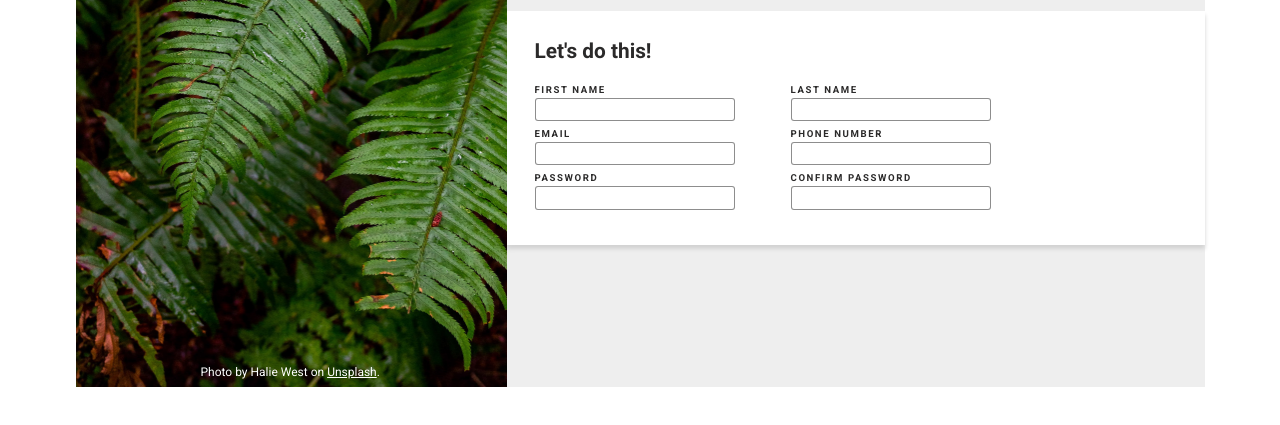
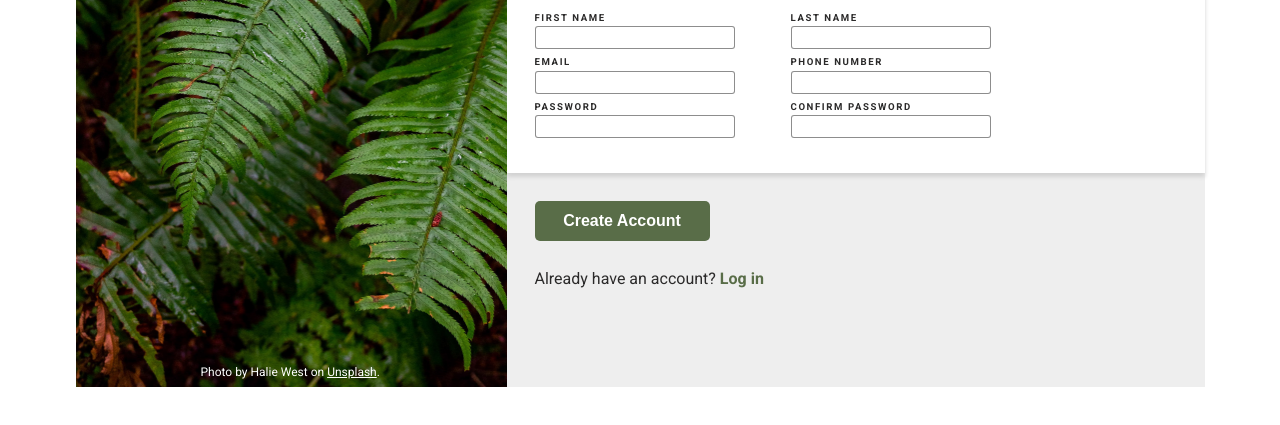
Before and after one commit to JohnTHancock/Sign_Up_Form, a plain HTML site: page index.html in a window 1280 px wide. Shown: the part 319-744 px from the top of the page. Drawn offline with Linux system fonts and the light colour scheme.

Commit message:
Create bottom third of page including button and existing account log in link
Created and styled the create account button and added the little blurb
at the bottom about if you have an existing account.

```diff
--- a/index.html
+++ b/index.html
@@ -65,11 +65,13 @@
                             <input type="text" name="PasswordConfirm" id="passwordConfirm" required>
                         </div>
                     </div>
-
-
                 </form>
             </div>
-            <div class="bottomText"></div>
+
+            <div class="bottomText">
+                <button type="submit">Create Account</button>
+                <p>Already have an account? <span><a id="login" href="">Log in</a></span></p>
+            </div>
         </div>
     </div>
 </body>
--- a/styles.css
+++ b/styles.css
@@ -138,3 +138,25 @@ input:focus {
     width: 200px;
     margin-bottom: 7px;
 }
+
+button {
+    background-color: #596D48;
+    color: white;
+    border: none;
+    border-radius: 5px;
+    font-size: 1rem;
+    font-weight: 700;
+    height: 2.5rem;
+    width: 175px;
+    margin: 28px 28px;
+}
+
+.bottomText > p {
+    margin: 0 28px 28px 28px;
+}
+
+#login {
+    color: #596D48;
+    font-weight: 600;
+    text-decoration: none;
+}
```
